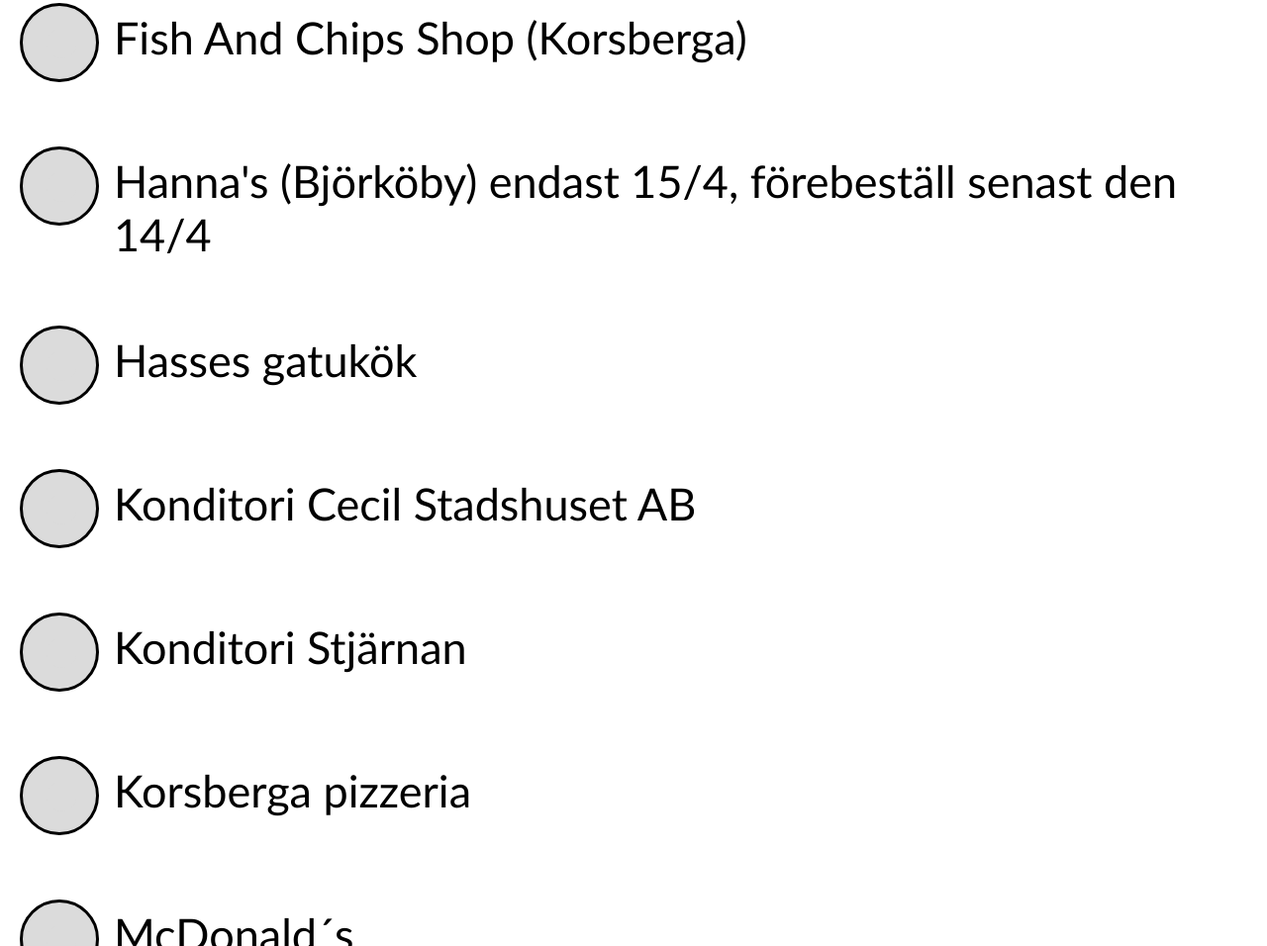
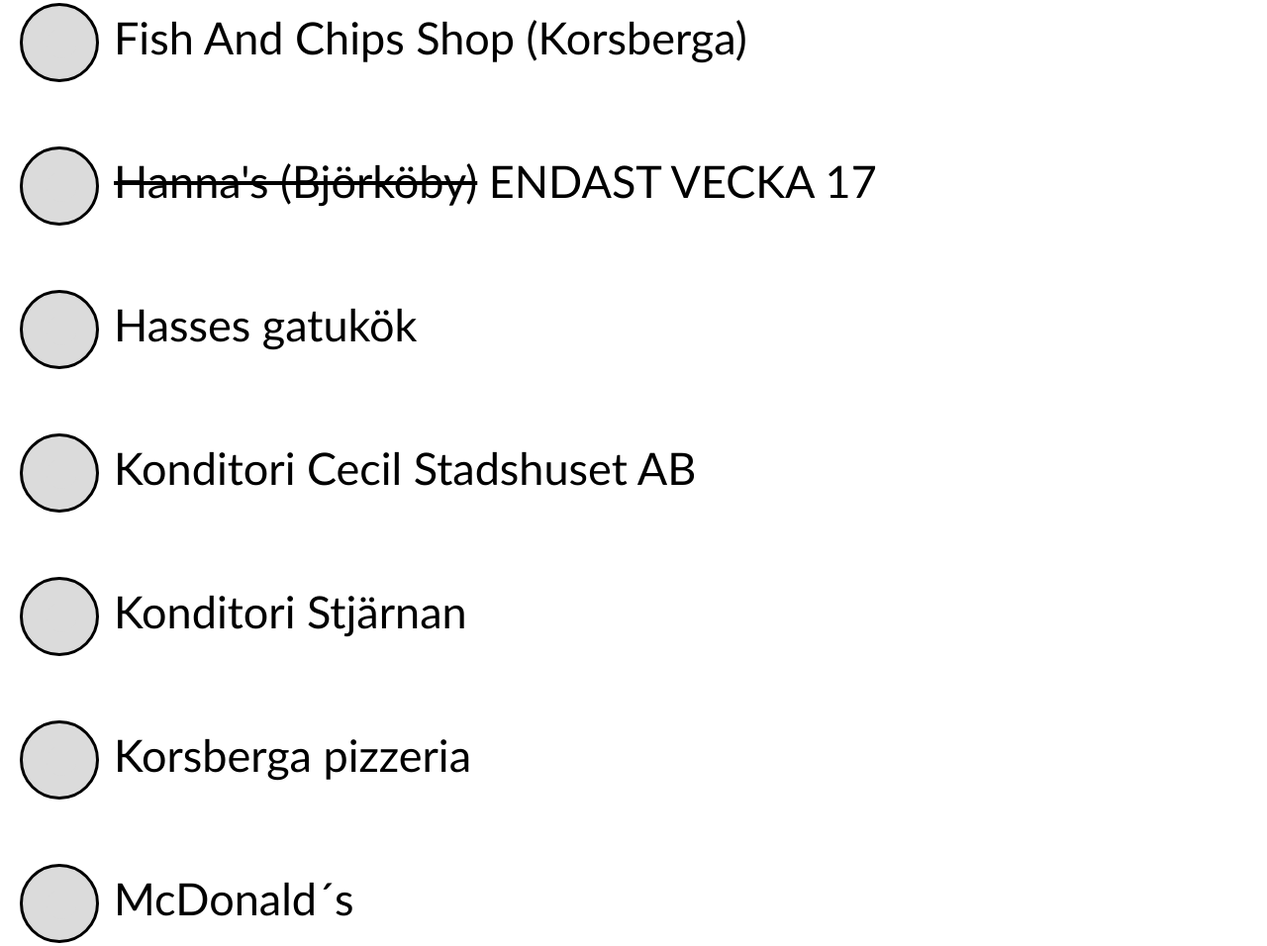
Before and after one commit to GettinCash2/esnname, a plain HTML site: page index.html in a window 1280 px wide. Shown: the part 1315-2271 px from the top of the page at 99% size. Drawn offline with Linux system fonts and the light colour scheme.

Commit message:
Add files via upload

```diff
--- a/index.html
+++ b/index.html
@@ -65,7 +65,7 @@
 
               <div class="place" id="place8">
                 <div class="btns" onclick="clicked(this.id)" id="p+8-1"><div class="innerbtns"></div></div>
-                <span class="name">Hanna's (Björköby) endast 15/4, förebeställ senast den 14/4</span>
+                <span class="name"><strike>Hanna's (Björköby)</strike> ENDAST VECKA 17</span>
               </div>
 
               <div class="place" id="place8">
```
